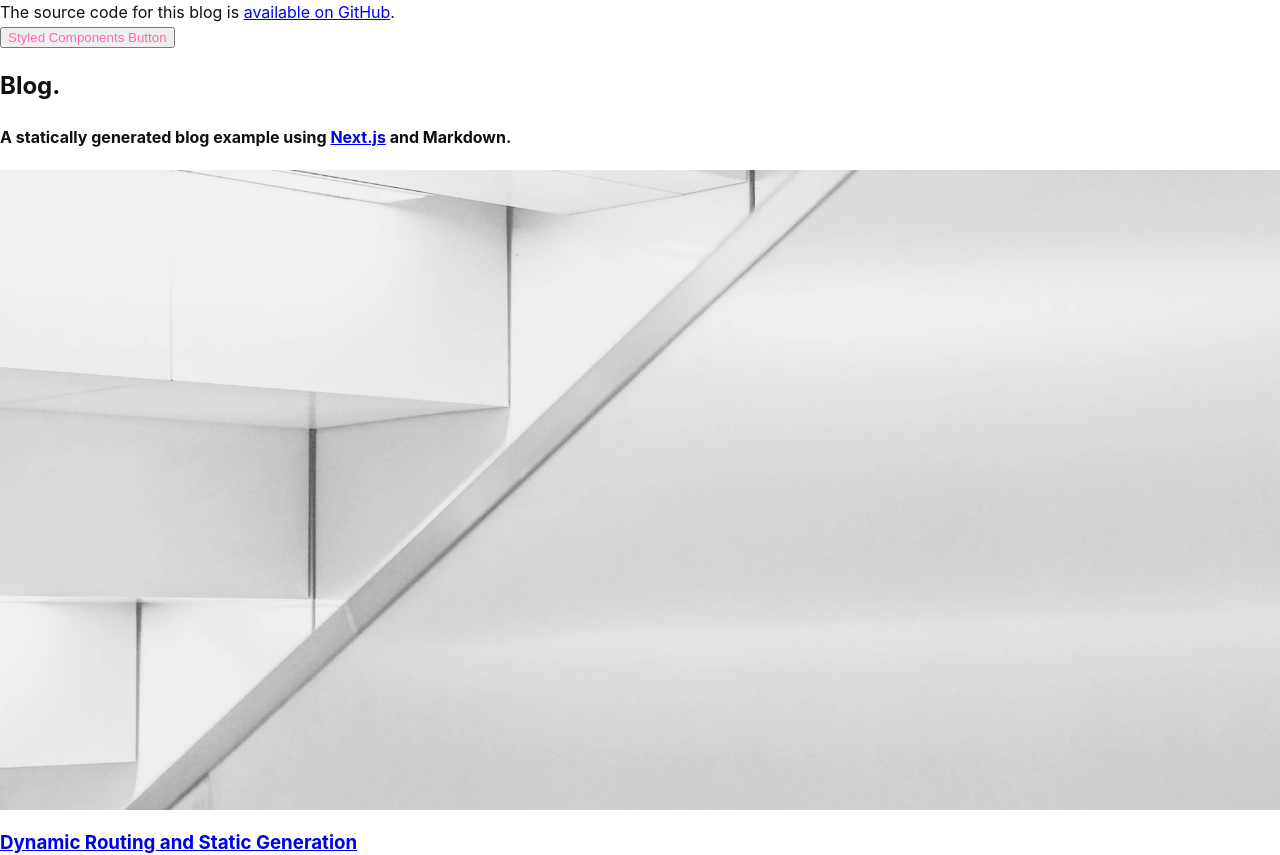
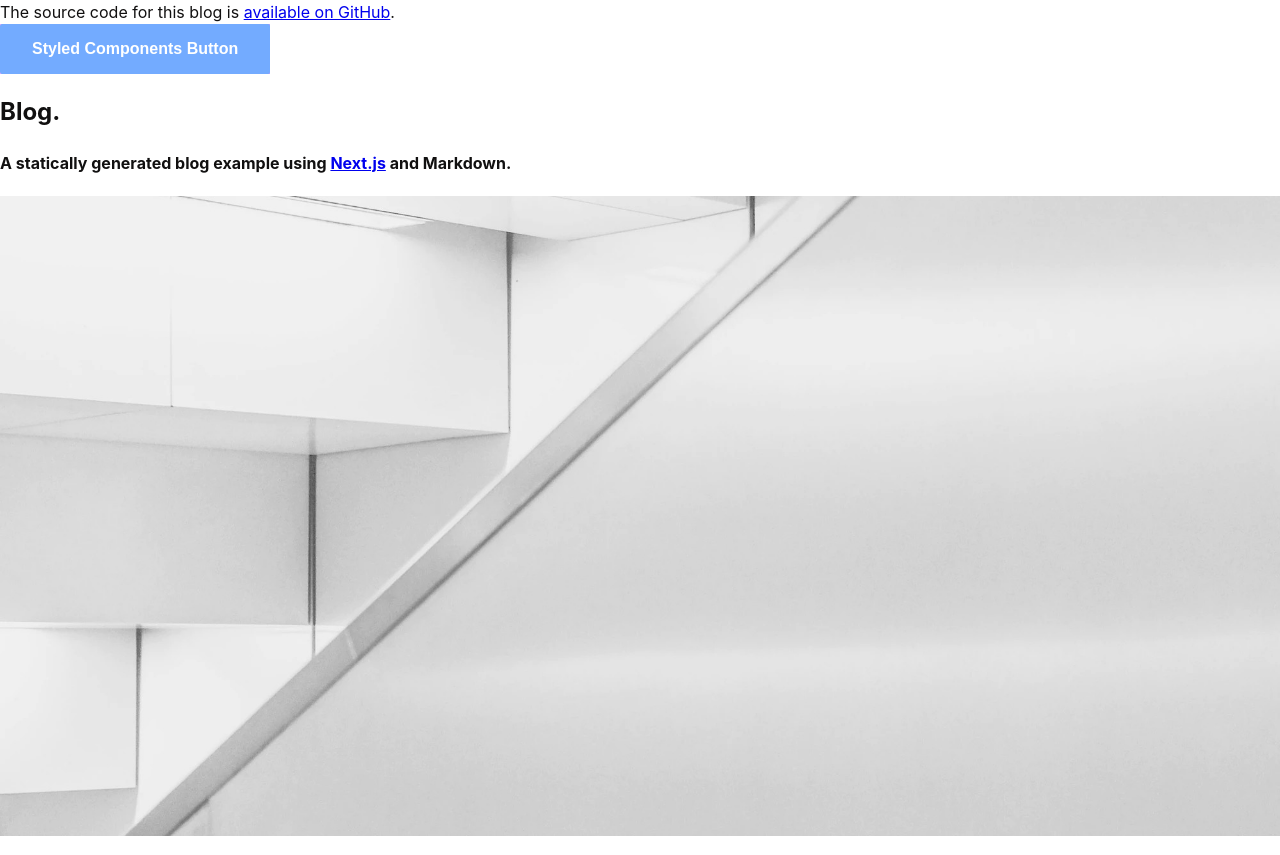
Before and after one commit to odm275/my-site, a Next.js app: page / in a window 1280 px wide. Shown: the top 855 px of the page. Built offline with nearby package versions, Linux system fonts and the light colour scheme.

Commit message:
feat: migrate ui button

```diff
--- /dev/null
+++ b/components/ui/Button.js
@@ -0,0 +1,67 @@
+import React, { Component } from "react";
+import styled from "@emotion/styled";
+
+const ButtonContainer = styled("button")`
+  padding: 1em 2em;
+  background: ${(props) => props.theme.colors.blue400};
+  font-weight: 600;
+  color: white;
+  outline: none;
+  border: none;
+  font-size: 1rem;
+  border-radius: 2px;
+  position: relative;
+  transition: background 100ms ease-in-out;
+
+  @media (max-width: ${(props) => props.theme.dimensions.maxwidthMobile}px) {
+    padding: 0.8em 1.8em;
+    font-size: 1em;
+  }
+
+  p {
+    margin: 0;
+  }
+
+  &:before {
+    content: "";
+    position: absolute;
+    left: 0;
+    top: 0;
+    width: 100%;
+    height: 100%;
+    background: linear-gradient(
+      135deg,
+      ${(props) => props.theme.colors.pink400} 0%,
+      ${(props) => props.theme.colors.purple400} 100%
+    );
+    z-index: -1;
+  }
+
+  &:hover {
+    cursor: pointer;
+    background: transparent;
+    transition: background 100ms ease-in-out;
+  }
+
+  &.Button--secondary {
+    background: ${(props) => props.theme.colors.blue200};
+    color: ${(props) => props.theme.colors.blue600};
+    padding: 0.95em 1.8em;
+    font-size: 0.95rem;
+
+    &:hover {
+      background: ${(props) => props.theme.colors.blue300};
+      transition: background 100ms ease-in-out;
+    }
+  }
+`;
+
+const Button = (props) => {
+  return (
+    <ButtonContainer onClick={props.onClick} {...props}>
+      {props.children}
+    </ButtonContainer>
+  );
+};
+
+export default Button;
--- a/lib/api.js
+++ b/lib/api.js
@@ -2,7 +2,8 @@ import fs from "fs";
 import { join } from "path";
 import matter from "gray-matter";
 
-const postsDirectory = join(process.cwd(), "_projects");
+const pathToProjects = "_projects";
+const postsDirectory = join(process.cwd(), pathToProjects);
 
 export function getPostSlugs() {
   return fs.readdirSync(postsDirectory);
--- a/package.json
+++ b/package.json
@@ -16,6 +16,7 @@
     "next": "latest",
     "react": "^17.0.2",
     "react-dom": "^17.0.2",
+    "react-notion": "^0.10.0",
     "remark": "13.0.0",
     "remark-html": "13.0.1",
     "slugify": "^1.6.0",
--- a/pages/blog/[id].js
+++ b/pages/blog/[id].js
@@ -36,6 +36,8 @@ export default function Post({ page, blocks }) {
   if (!page || !blocks) {
     return <div />;
   }
+  console.log("page", page);
+  console.log("blocks", blocks);
   return (
     <div>
       <Head>
@@ -75,7 +77,6 @@ export const getStaticPaths = async () => {
 
 export const getStaticProps = async (context) => {
   const { id } = context.params;
-  console.log("context.params", context.params);
   const page = await getPage(id);
   const blocks = await getBlocks(id);
 
--- a/pages/index.js
+++ b/pages/index.js
@@ -7,12 +7,10 @@ import { getAllPosts } from "../lib/api";
 import Head from "next/head";
 import { CMS_NAME } from "../lib/constants";
 import styled from "@emotion/styled";
-
-const Button = styled.button`
-  color: hotpink;
-`;
+import Button from "../components/ui/Button";
 
 export default function Index({ allPosts }) {
+  console.log("allPosts", allPosts);
   const heroPost = allPosts[0];
   const morePosts = allPosts.slice(1);
   return (
--- a/styles/index.js
+++ b/styles/index.js
@@ -1,4 +1,6 @@
 import { colors } from "./colors";
+import { dimensions } from "./dimensions";
 export const theme = {
   colors,
+  dimensions,
 };
```
Also changed, not shown: 1 other file (tests, documents, lock files or other folders).
